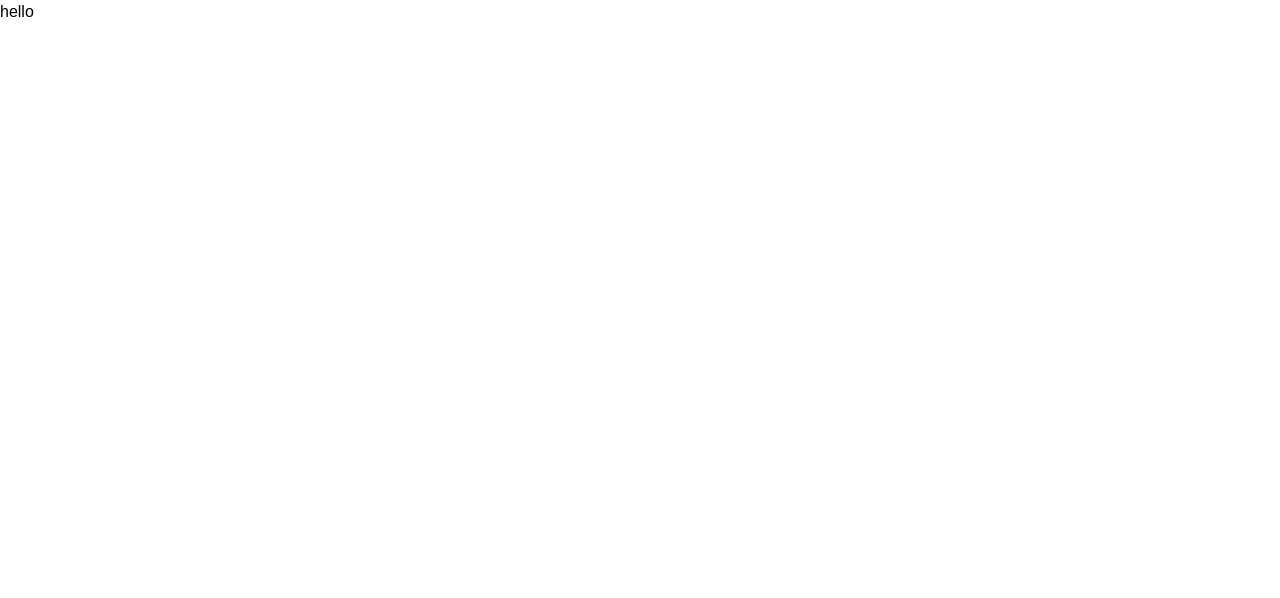
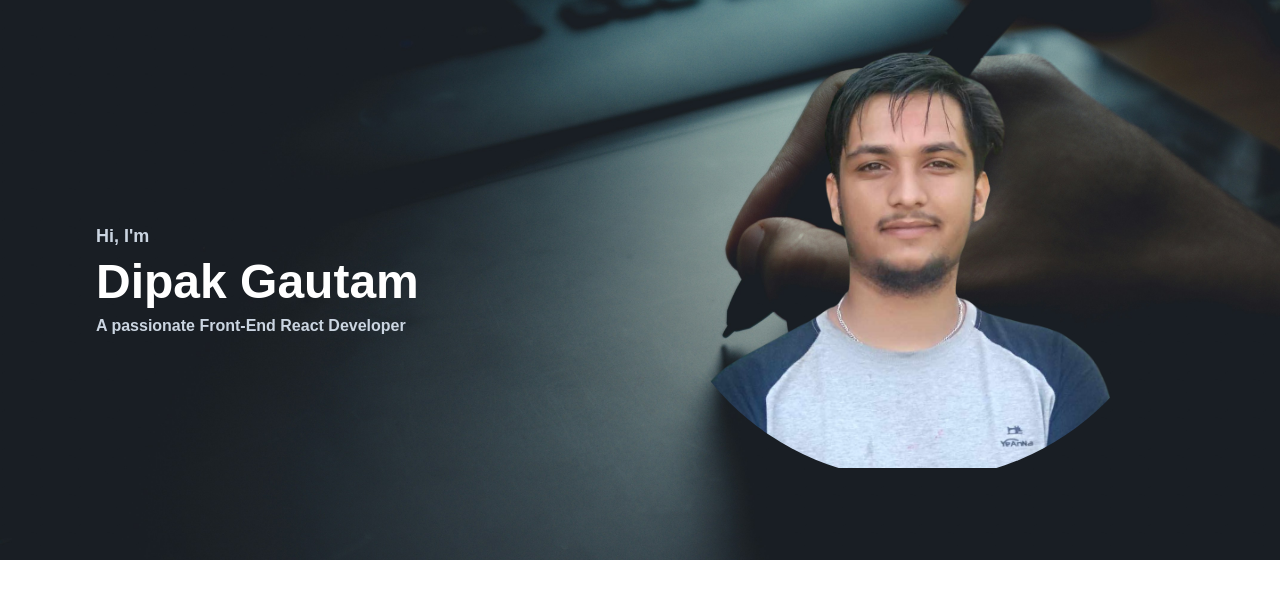
Before and after one commit to Dipak-Gautam/New-Portfolio, a React (Vite) app: page / in a window 1280 px wide. Shown: the top 598 px of the page. Built offline with nearby package versions, Linux system fonts and the light colour scheme; a web font is replaced by a local one.

Commit message:
got idea

```diff
--- a/src/App.tsx
+++ b/src/App.tsx
@@ -1,8 +1,36 @@
+import bgimage from "./bgImage/herobg.jpg";
+
 function App() {
   return (
-    <>
-      <div className="font-heebo">hello</div>
-    </>
+    <div>
+      <div
+        className=" h-[70vh] bg-cover bg-center"
+        style={{ backgroundImage: `url(${bgimage})` }}
+      >
+        <div className="h-full flex justify-between md:mx-24">
+          <div className="  flex flex-col justify-center space-y-2   ">
+            <p className=" text-lg text-slate-300 font-heebo font-semibold">
+              Hi, I'm
+            </p>
+            <p className="text-5xl font-bold font-heebo text-white">
+              Dipak Gautam
+            </p>
+            <p className=" text-base text-slate-300 font-heebo font-semibold">
+              A passionate Front-End React Developer
+            </p>
+          </div>
+          <div className="h-full">
+            <p className=" h-full rounded-full overflow-auto -translate-y-20 ">
+              <img
+                src="public/assets/images/nobgprofile.png"
+                alt=""
+                className="h-[95%] translate-y-4 "
+              />
+            </p>
+          </div>
+        </div>
+      </div>
+    </div>
   );
 }
 
```
Also changed, not shown: public/assets/images/nobgprofile2.png (added), src/bgImage/herobg.jpg (added).
